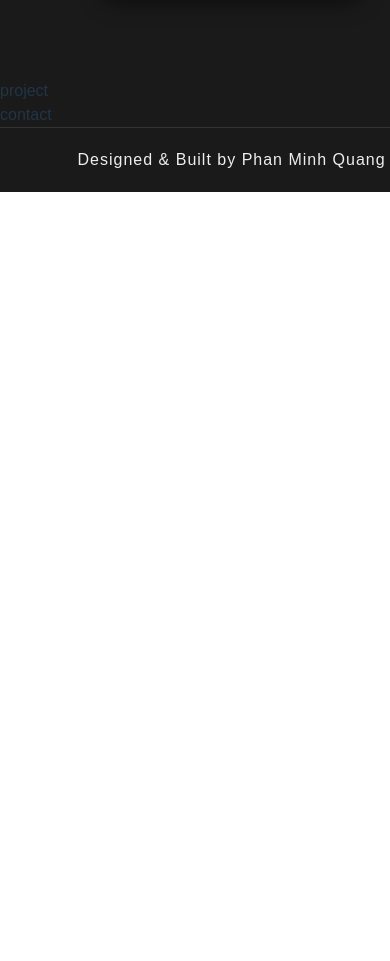
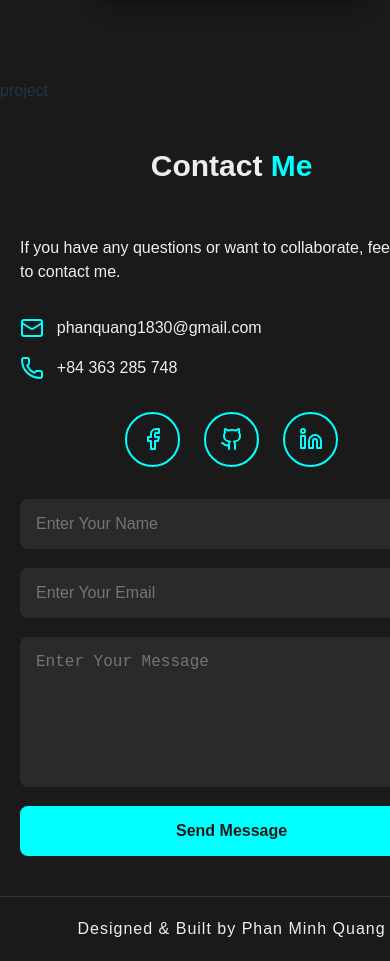
Before and after one commit to phanquang1830/portflolio, a React (Vite) app: page / in a window 390 px wide. Shown: the part 3944-4905 px from the top of the page. Before the commit the page ends 4136 px from the top, so only its background shows below. Built offline with nearby package versions, Linux system fonts and the light colour scheme.

Commit message:
Feat: Add contact

```diff
--- /dev/null
+++ b/src/components/Contact/Contact.module.scss
@@ -0,0 +1,206 @@
+@use "@/assets/styles/variables" as *;
+
+.contact {
+    padding: 80px 100px;
+    color: $text-color;
+    background-color: $background-color;
+
+    h2 {
+        text-align: center;
+        font-size: $font-h2;
+        margin-bottom: 3rem;
+
+        .white {
+            color: $text-color;
+        }
+
+        .blue {
+            color: $title-color;
+        }
+    }
+
+    .container {
+        display: flex;
+        gap: 3rem;
+        flex-wrap: wrap;
+
+        .info {
+            flex: 1;
+            min-width: 300px;
+
+            p {
+                font-size: $font-body;
+                margin-bottom: 2rem;
+            }
+
+            .contactInfo {
+                margin-bottom: 2rem;
+                display: flex;
+                flex-direction: column;
+                gap: 1rem;
+
+                div {
+                    display: flex;
+                    align-items: center;
+                    gap: 0.8rem;
+                    color: $text-color;
+                    font-size: $font-body;
+
+                    .icon {
+                        color: $title-color;
+                        font-size: $font-body;
+                    }
+                }
+            }
+
+            .socials {
+                display: flex;
+                gap: 1.5rem;
+
+                a {
+                    display: flex;
+                    justify-content: center;
+                    align-items: center;
+                    width: 55px;
+                    height: 55px;
+                    border: 2px solid $title-color;
+                    border-radius: 50%;
+                    color: $title-color;
+                    font-size: 24px;
+                    transition: 0.3s ease;
+                    box-shadow: 0 0 0 rgba(0, 255, 255, 0);
+
+                    &:hover {
+                        color: #1a1a1a;
+                        background-color: $title-color;
+                        box-shadow: 0 0 15px $title-color, 0 0 30px $title-color;
+                        transform: translateY(-3px) scale(1.05);
+                    }
+                }
+            }
+        }
+
+        .form {
+            flex: 1;
+            min-width: 300px;
+
+            form {
+                display: flex;
+                flex-direction: column;
+                gap: 1.2rem;
+            }
+
+            input,
+            textarea {
+                padding: 1rem;
+                border-radius: 8px;
+                border: none;
+                background-color: #2a2a2a;
+                color: $text-color;
+                font-size: $font-body;
+
+            }
+
+            textarea {
+                height: 150px;
+                resize: none;
+            }
+
+            button {
+                padding: 1rem;
+                background-color: $title-color;
+                color: #1a1a1a;
+                border: none;
+                border-radius: 8px;
+                cursor: pointer;
+                font-weight: bold;
+                transition: 0.3s;
+
+                &:hover {
+                    background-color: #66FFFF;
+                }
+            }
+        }
+    }
+}
+
+@media (max-width: 1024px) {
+  .contact {
+    padding: 60px 50px;
+
+    h2 {
+      font-size: $font-h2-tablet;
+    }
+
+    .container {
+      gap: 2rem;
+    }
+
+    .info {
+      p {
+        font-size: $font-body-tablet;
+      }
+    }
+
+    .form {
+      input,
+      textarea {
+        font-size: $font-body-tablet;
+      }
+    }
+  }
+}
+
+@media (max-width: 768px) {
+  .contact {
+    padding: 40px 20px;
+
+    h2 {
+      font-size: $font-h2-mobile;
+    }
+
+    .container {
+      flex-direction: column;
+      align-items: center;
+      gap: 2rem;
+    }
+
+    .info,
+    .form {
+      width: 100%;
+
+      p {
+        font-size: $font-body-mobile;
+      }
+
+      .contactInfo div {
+        font-size: $font-body-mobile;
+
+        .icon {
+          font-size: $font-body-mobile;
+        }
+      }
+    }
+
+    .socials {
+      justify-content: center;
+
+      a {
+        width: 50px;
+        height: 50px;
+        font-size: 20px;
+      }
+    }
+
+    .form {
+      input,
+      textarea {
+        font-size: $font-body-mobile;
+      }
+
+      button {
+        padding: 0.8rem;
+      }
+    }
+  }
+}
--- a/src/components/Contact/Contact.tsx
+++ b/src/components/Contact/Contact.tsx
@@ -1,9 +1,105 @@
 import React from "react";
+import { Mail, Phone } from "lucide-react";
+import styles from "./Contact.module.scss";
 
-const Contact: React.FC = () =>{
-    return <div>
-        contact
-    </div>
-}
+const Contact: React.FC = () => {
+  return (
+    <section className={styles.contact}>
+      <h2>
+        <span className={styles.white}>Contact </span>
+        <span className={styles.blue}>Me</span>
+      </h2>
 
-export default Contact
+      <div className={styles.container}>
+        <div className={styles.info}>
+          <p>
+            If you have any questions or want to collaborate, feel free to
+            contact me.
+          </p>
+          {/* Contact Info */}
+          <div className={styles.contactInfo}>
+            <div>
+              <Mail className={styles.icon} />
+              <span>phanquang1830@gmail.com</span>
+            </div>
+            <div>
+              <Phone className={styles.icon} />
+              <span>+84 363 285 748</span>
+            </div>
+          </div>
+
+          <div className={styles.socials}>
+            <a
+              href="https://web.facebook.com/minh.quang.253811/"
+              target="_blank"
+            >
+              <svg
+                xmlns="http://www.w3.org/2000/svg"
+                width="24"
+                height="24"
+                viewBox="0 0 24 24"
+                fill="none"
+                stroke="currentColor"
+                stroke-width="2"
+                stroke-linecap="round"
+                stroke-linejoin="round"
+                className="lucide lucide-facebook-icon lucide-facebook"
+              >
+                <path d="M18 2h-3a5 5 0 0 0-5 5v3H7v4h3v8h4v-8h3l1-4h-4V7a1 1 0 0 1 1-1h3z" />
+              </svg>
+            </a>
+            <a href="https://github.com/phanquang1830" target="_blank">
+              <svg
+                xmlns="http://www.w3.org/2000/svg"
+                width="24"
+                height="24"
+                viewBox="0 0 24 24"
+                fill="none"
+                stroke="currentColor"
+                stroke-width="2"
+                stroke-linecap="round"
+                stroke-linejoin="round"
+                className="lucide lucide-github-icon lucide-github"
+              >
+                <path d="M15 22v-4a4.8 4.8 0 0 0-1-3.5c3 0 6-2 6-5.5.08-1.25-.27-2.48-1-3.5.28-1.15.28-2.35 0-3.5 0 0-1 0-3 1.5-2.64-.5-5.36-.5-8 0C6 2 5 2 5 2c-.3 1.15-.3 2.35 0 3.5A5.403 5.403 0 0 0 4 9c0 3.5 3 5.5 6 5.5-.39.49-.68 1.05-.85 1.65-.17.6-.22 1.23-.15 1.85v4" />
+                <path d="M9 18c-4.51 2-5-2-7-2" />
+              </svg>
+            </a>
+            <a
+              href="https://www.linkedin.com/in/quang-phan-minh-325305361/"
+              target="_blank"
+            >
+              <svg
+                xmlns="http://www.w3.org/2000/svg"
+                width="24"
+                height="24"
+                viewBox="0 0 24 24"
+                fill="none"
+                stroke="currentColor"
+                stroke-width="2"
+                stroke-linecap="round"
+                stroke-linejoin="round"
+                className="lucide lucide-linkedin-icon lucide-linkedin"
+              >
+                <path d="M16 8a6 6 0 0 1 6 6v7h-4v-7a2 2 0 0 0-2-2 2 2 0 0 0-2 2v7h-4v-7a6 6 0 0 1 6-6z" />
+                <rect width="4" height="12" x="2" y="9" />
+                <circle cx="4" cy="4" r="2" />
+              </svg>
+            </a>
+          </div>
+        </div>
+
+        <div className={styles.form}>
+          <form>
+            <input type="text" placeholder="Enter Your Name" />
+            <input type="email" placeholder="Enter Your Email" />
+            <textarea placeholder="Enter Your Message"></textarea>
+            <button type="submit">Send Message</button>
+          </form>
+        </div>
+      </div>
+    </section>
+  );
+};
+
+export default Contact;
```
